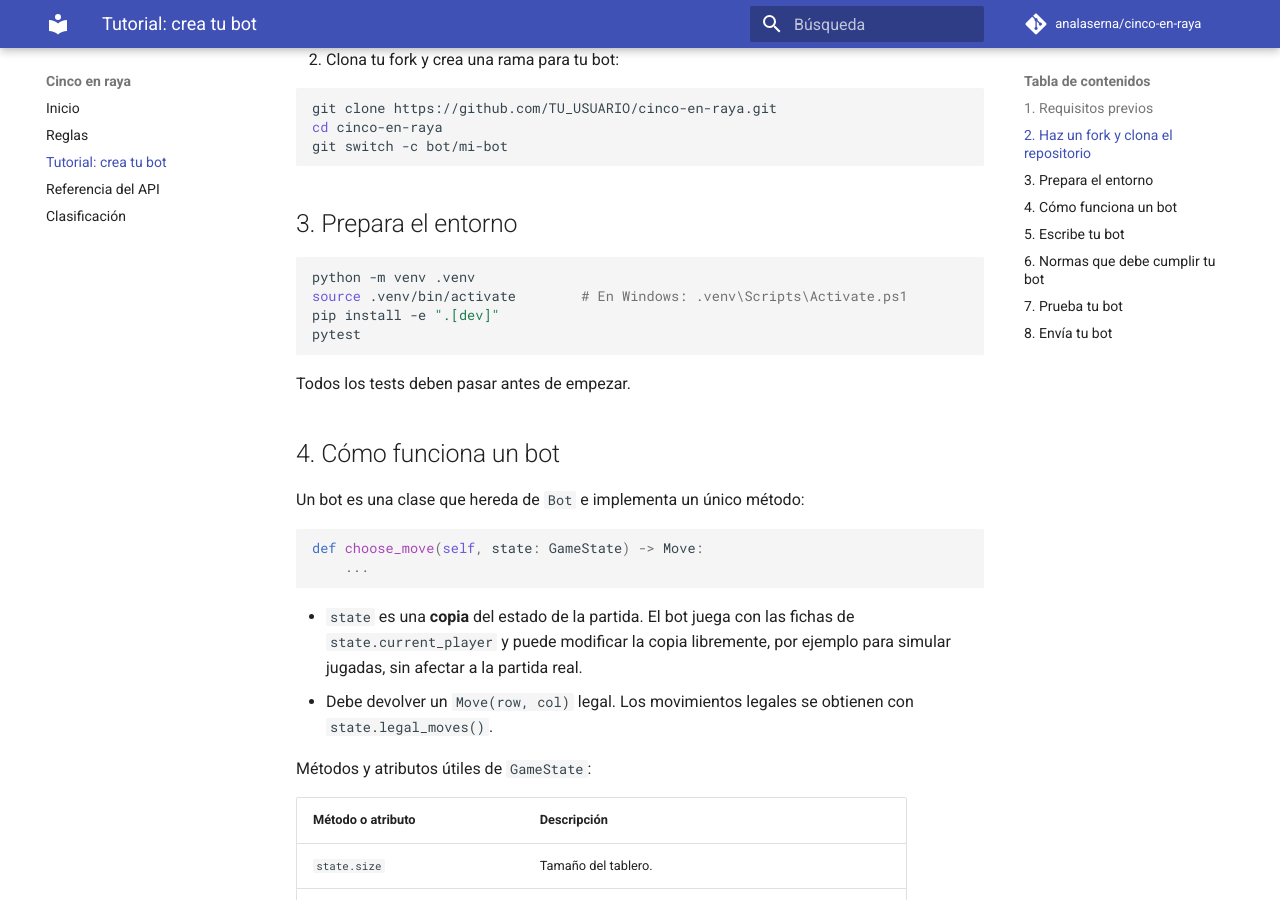
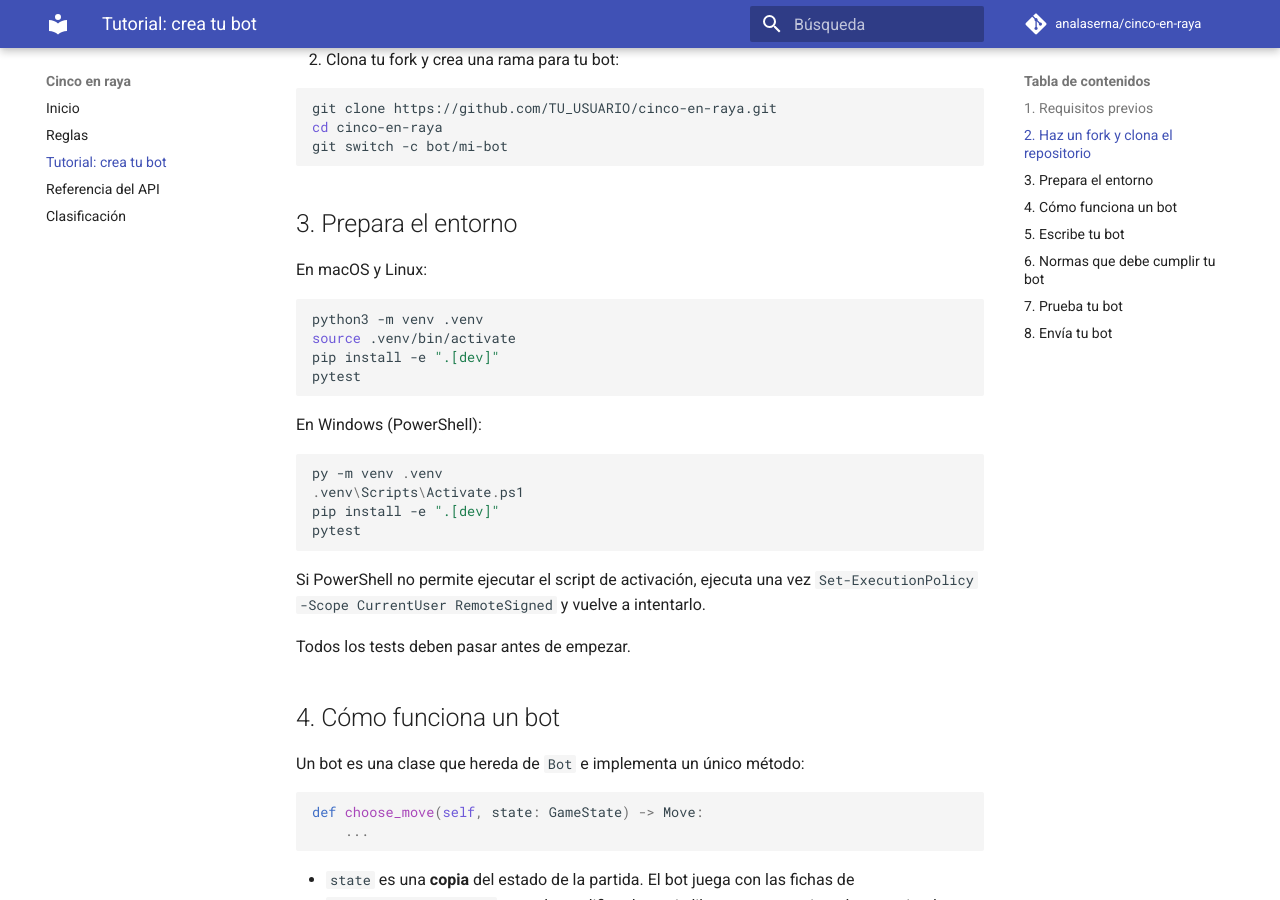
Before and after one commit to analaserna/cinco-en-raya, an MkDocs documentation site: the page built from docs/tutorial-bot.md, in a window 1280 px wide and 900 px high, scrolled down 510 px. Built offline with MkDocs 1.6.1 and Material for MkDocs 9.7.7, drawn with Linux system fonts in a browser that asks for light colours; comment, search, counter and statistics services are not loaded.

Commit message:
Añade los enlaces a la documentación y mejora el tutorial para Windows

````diff
--- a/docs/tutorial-bot.md
+++ b/docs/tutorial-bot.md
@@ -20,12 +20,25 @@ git switch -c bot/mi-bot
 
 ## 3. Prepara el entorno
 
+En macOS y Linux:
+
 ```bash
-python -m venv .venv
-source .venv/bin/activate        # En Windows: .venv\Scripts\Activate.ps1
+python3 -m venv .venv
+source .venv/bin/activate
 pip install -e ".[dev]"
 pytest
 ```
+
+En Windows (PowerShell):
+
+```powershell
+py -m venv .venv
+.venv\Scripts\Activate.ps1
+pip install -e ".[dev]"
+pytest
+```
+
+Si PowerShell no permite ejecutar el script de activación, ejecuta una vez `Set-ExecutionPolicy -Scope CurrentUser RemoteSigned` y vuelve a intentarlo.
 
 Todos los tests deben pasar antes de empezar.
 
````
Also changed, not shown: README.md (+2 -1 lines).
